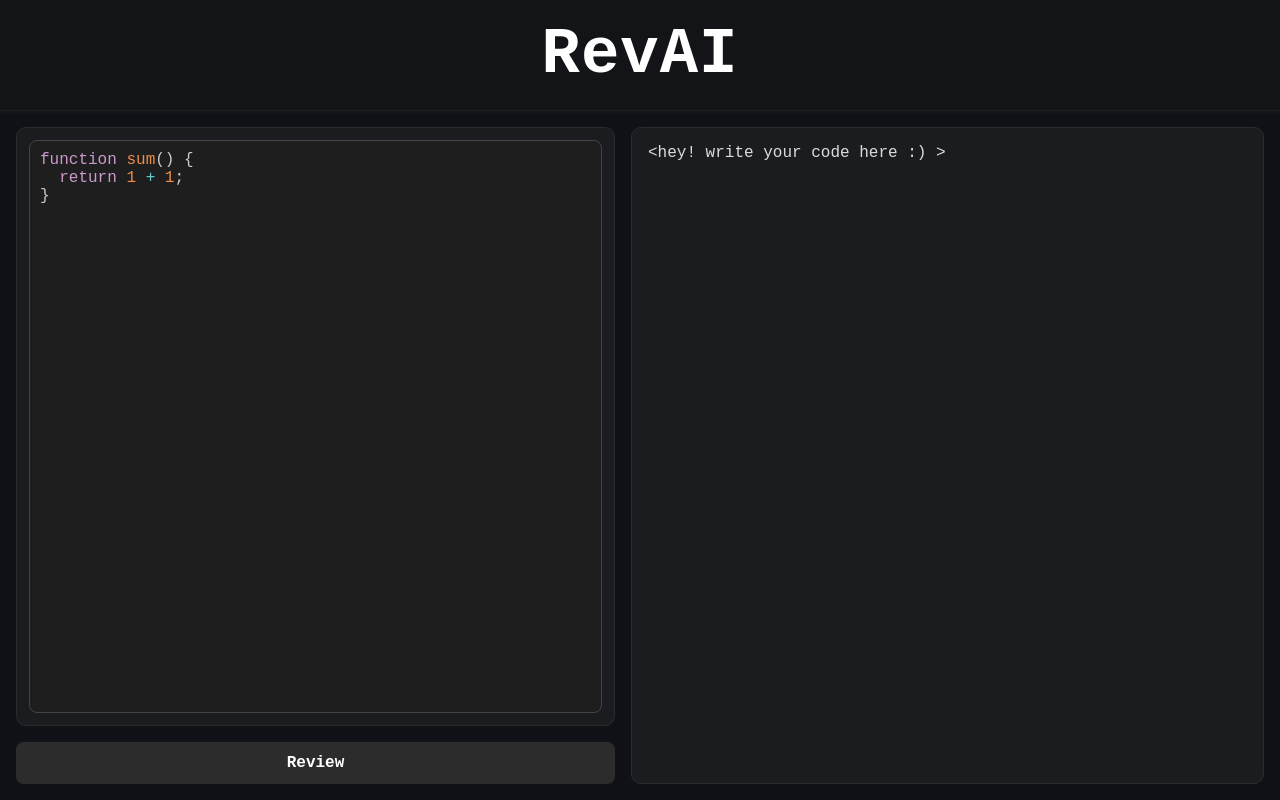
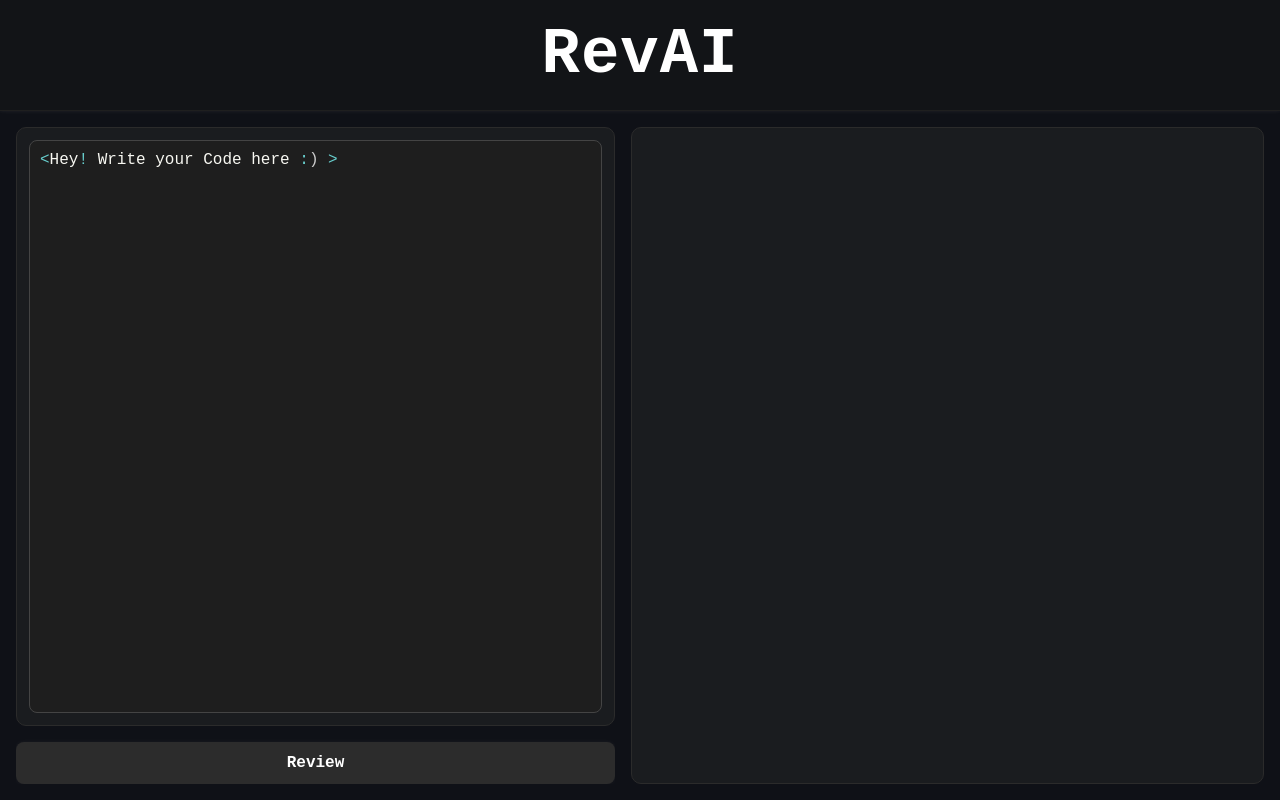
Before and after one commit to KrishnaDayalBohra/RevAI_Frontend, a React (Vite) app: page / in a window 1280 px wide. Built offline with nearby package versions, Linux system fonts and the light colour scheme.

Commit message:
Update App.jsx

```diff
--- a/src/App.jsx
+++ b/src/App.jsx
@@ -9,11 +9,9 @@ import axios from 'axios'
 import './App.css'
 
 function App() {
-  const [code, setCode] = useState(`function sum() {
-  return 1 + 1;
-}`)
+  const [code, setCode] = useState(`<Hey! Write your Code here :) >`)
 
-  const [review, setReview] = useState(`<hey!  write your code here :) >`)
+  const [review, setReview] = useState(``)
 
   useEffect(() => {
     prism.highlightAll()
```
